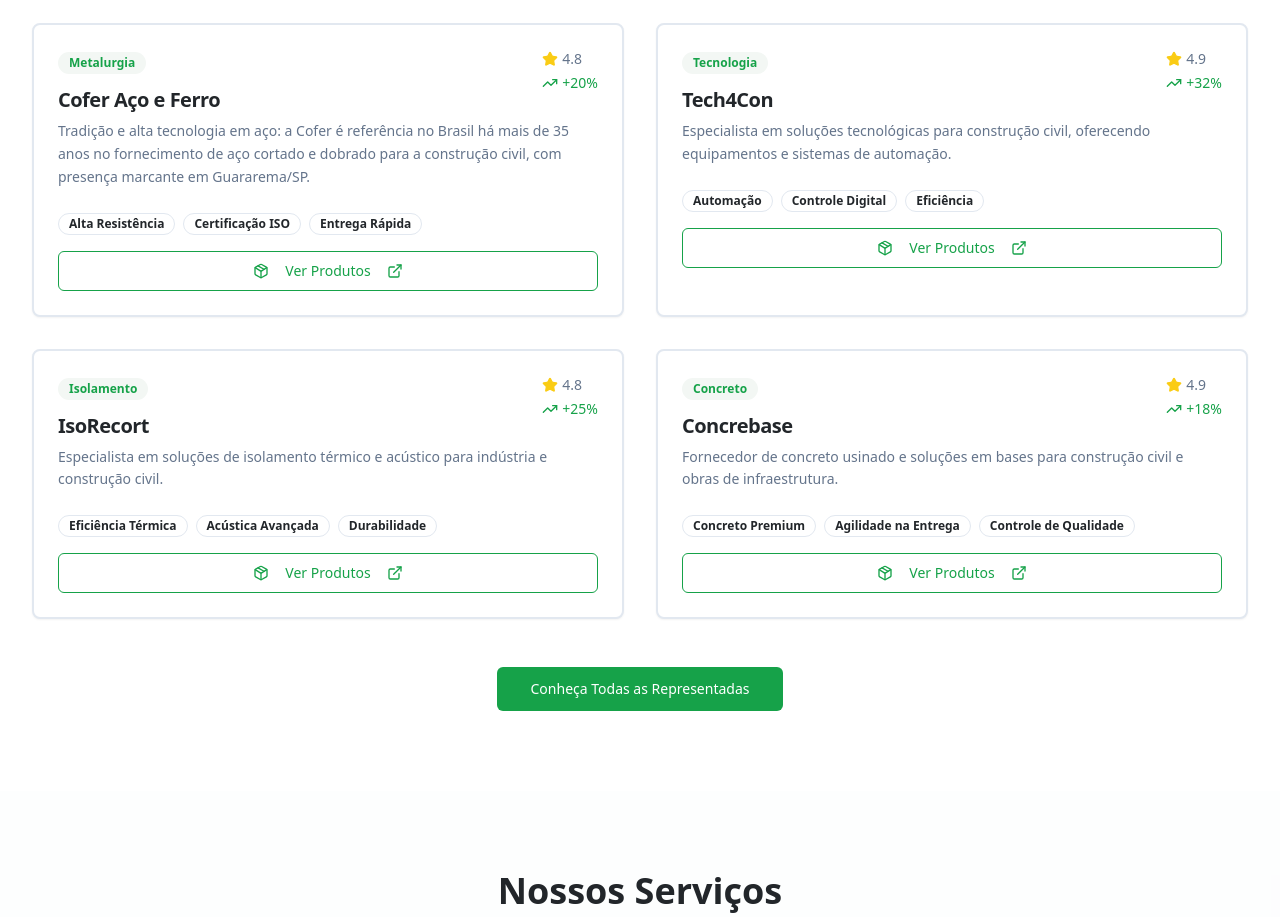
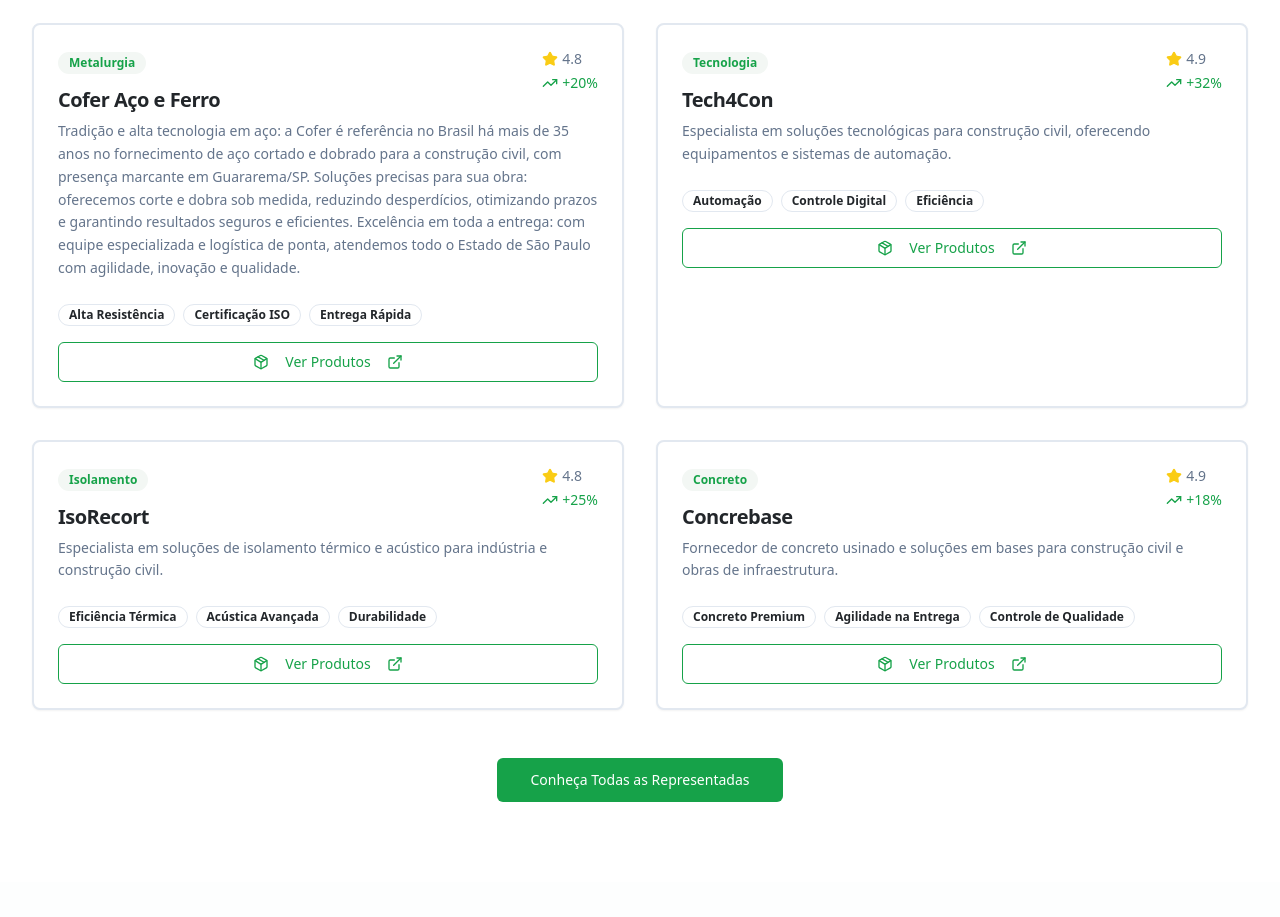
Before and after one commit to antonelligu/Empresa, a React (Vite) app: page / in a window 1280 px wide. Shown: the part 1920-2837 px from the top of the page. Built offline with nearby package versions, Linux system fonts and the light colour scheme.

Commit message:
Update Cofer description
Updated the description for Cofer Aço e Ferro.

```diff
--- a/src/components/Representatives.tsx
+++ b/src/components/Representatives.tsx
@@ -8,7 +8,7 @@ const Representatives = () => {
     {
       name: "Cofer Aço e Ferro",
       category: "Metalurgia",
-      description: "Tradição e alta tecnologia em aço: a Cofer é referência no Brasil há mais de 35 anos no fornecimento de aço cortado e dobrado para a construção civil, com presença marcante em Guararema/SP.",
+      description: "Tradição e alta tecnologia em aço: a Cofer é referência no Brasil há mais de 35 anos no fornecimento de aço cortado e dobrado para a construção civil, com presença marcante em Guararema/SP. Soluções precisas para sua obra: oferecemos corte e dobra sob medida, reduzindo desperdícios, otimizando prazos e garantindo resultados seguros e eficientes. Excelência em toda a entrega: com equipe especializada e logística de ponta, atendemos todo o Estado de São Paulo com agilidade, inovação e qualidade.",
       highlights: ["Alta Resistência", "Certificação ISO", "Entrega Rápida"],
       rating: 4.8,
       growth: "+20%"
```
